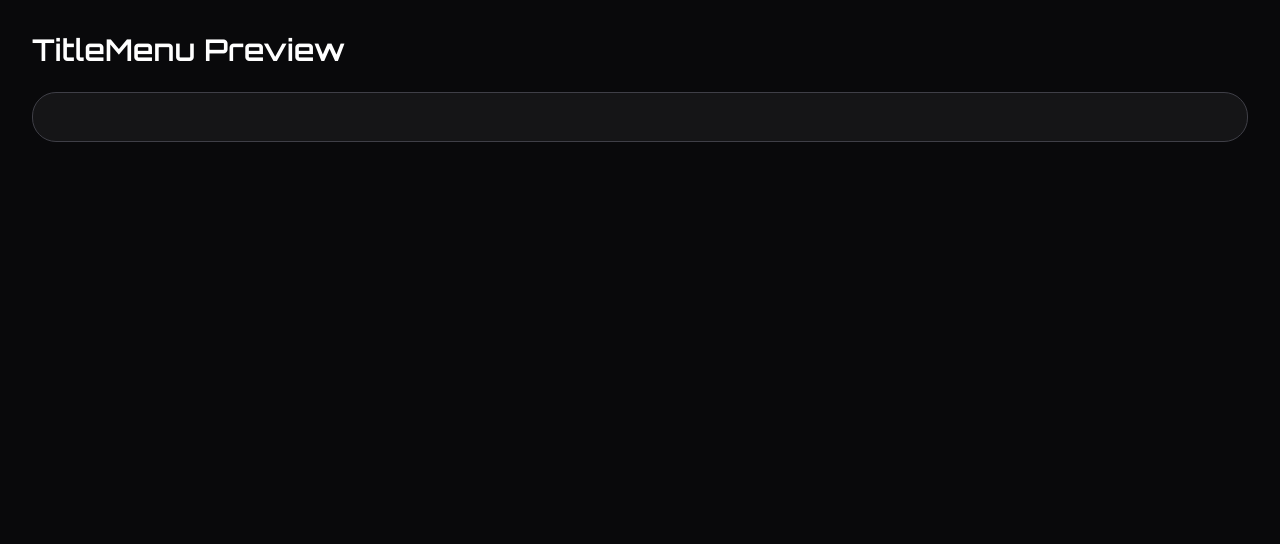
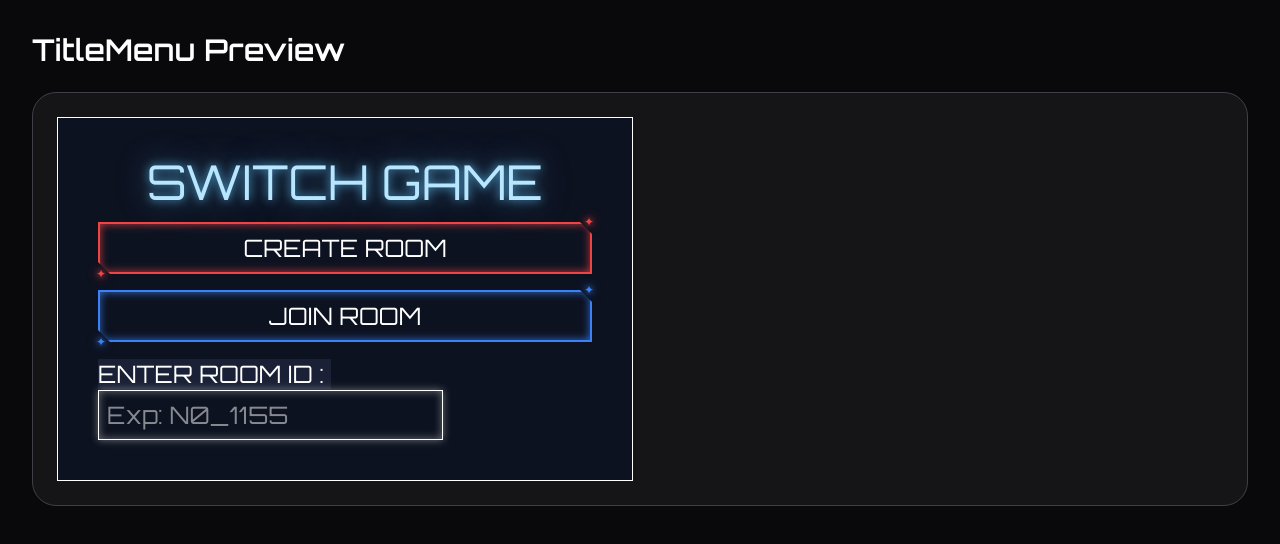
Before and after one commit to jack-app/jackHack2026_b, a Next.js app in the folder switch_game/: page /dev/titlemenu in a window 1280 px wide. Shown: the top 544 px of the page. Built offline with nearby package versions, Linux system fonts and the light colour scheme; a web font is replaced by a local one.

Commit message:
feat/titlemenu

```diff
--- a/switch_game/src/components/UI/TitleMenu.tsx
+++ b/switch_game/src/components/UI/TitleMenu.tsx
@@ -5,10 +5,95 @@ interface TitleMenuProps {
   onJoinRoom: (roomId: string) => void;
 }
 
-export default function TitleMenu({ onCreateRoom, onJoinRoom }: TitleMenuProps) {
+export default function TitleMenu(_props: TitleMenuProps) {
   return (
-    <div>
-      {/* TODO: implement - create room button, join room form */}
+    <div className="flex flex-col items-center justify-center border border-white-25 bg-[#0d1220] p-10 w-full max-w-xl gap-4">
+        <div className='text-5xl text-[oklch(90.1%_0.058_230.902)]' style={{textShadow: '0 0 10px rgba(100,200,255,0.8), 0 0 30px rgba(100,200,255,0.5)'}}>
+          SWITCH GAME
+        </div>
+        {/*--------------------CREATE ROOM--------------------*/}
+        <div className="relative w-full">
+          {/* ✦ */}
+          <span
+            className="absolute top-0 right-0 text-xs leading-none z-10"
+            style={{
+              color: 'rgb(239,68,68)',
+              textShadow: '0 0 6px rgba(239,68,68,1), 0 0 12px rgba(239,68,68,0.8)',
+              transform: 'translate(2px, -6px)'
+            }}
+          >
+            ✦
+          </span>
+          <button
+            className="text-2xl text-white px-8 py-2 w-full"
+            style={{
+              clipPath: 'polygon(0 0, calc(100% - 12px) 0, 100% 12px, 100% 100%, 12px 100%, 0 calc(100% - 12px))',
+              border: '2px solid rgb(239,68,68)',
+              boxShadow: '0 0 8px rgba(239,68,68,0.8), inset 0 0 8px rgba(239,68,68,0.8)'
+            }}
+          >
+            CREATE ROOM
+          </button>
+          {/* ✦ */}
+          <span
+            className="absolute bottom-0 left-0 text-xs leading-none z-10"
+            style={{
+              color: 'rgb(239,68,68)',
+              textShadow: '0 0 6px rgba(239,68,68,1), 0 0 12px rgba(239,68,68,0.8)',
+              transform: 'translate(-2px, 6px)'
+            }}
+          >
+            ✦
+          </span>
+        </div>
+        {/*--------------------JOIN ROOM--------------------*/}
+        <div className="relative w-full">
+          {/* ✦ */}
+          <span
+            className="absolute top-0 right-0 text-xs leading-none z-10"
+            style={{
+              color: 'rgb(59,130,246)',
+              textShadow: '0 0 6px rgba(59,130,246,1), 0 0 12px rgba(59,130,246,0.8)',
+              transform: 'translate(2px, -6px)'
+            }}
+          >
+            ✦
+          </span>
+          <button
+            className="text-2xl text-white px-8 py-2 w-full"
+            style={{
+              clipPath: 'polygon(0 0, calc(100% - 12px) 0, 100% 12px, 100% 100%, 12px 100%, 0 calc(100% - 12px))',
+              border: '2px solid rgb(59,130,246)',
+              boxShadow: '0 0 8px rgba(59,130,246,0.8), inset 0 0 8px rgba(59,130,246,0.8)'
+            }}
+          >
+            JOIN ROOM
+          </button>
+          {/* ✦ */}
+          <span
+            className="absolute bottom-0 left-0 text-xs leading-none z-10"
+            style={{
+              color: 'rgb(59,130,246)',
+              textShadow: '0 0 6px rgba(59,130,246,1), 0 0 12px rgba(59,130,246,0.8)',
+              transform: 'translate(-2px, 6px)'
+            }}
+          >
+            ✦
+          </span>
+        </div>
+        {/*--------------------ENTER--------------------*/}
+        <div className='text-2xl text-[oklch(98.8% 0.003 106.5)]'>
+          <label htmlFor='room_id' className="w-full bg-[#1a2035]">
+          ENTER ROOM ID :&nbsp;</label>
+          <input type='text' name='roomId' id='room_id' placeholder="Exp: N0_1155"
+          className="border border-white-25 py-2 p-2"
+          style ={{
+            border:'1px solid rgb(255,255,255)',
+            boxShadow:'0 0 8px rgba(255,255,255,0.4), inset 0 0 8px rgba(255,255,255,0.4)'
+          }}>
+
+          </input>
+        </div>
     </div>
   );
 }
```
